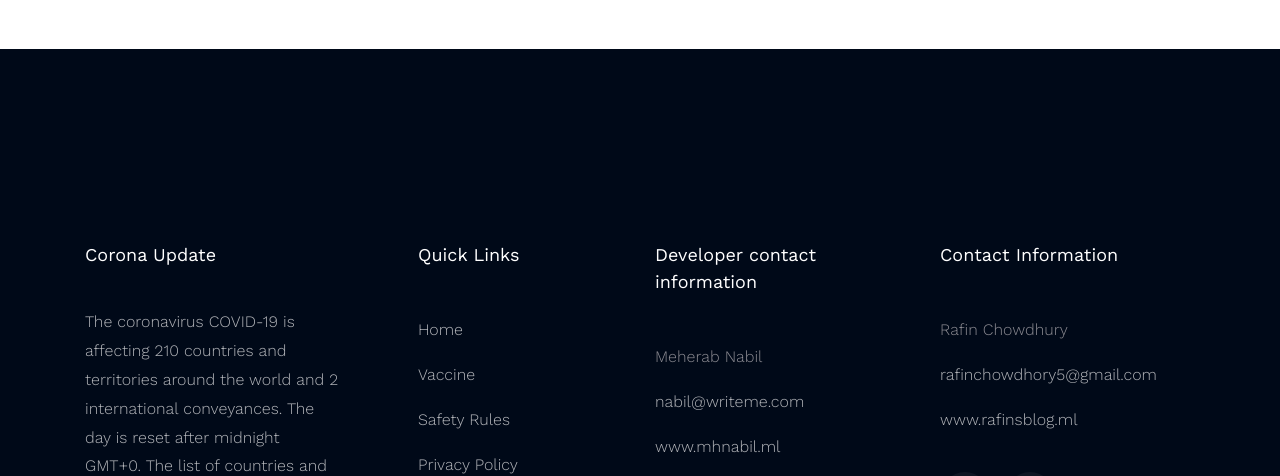
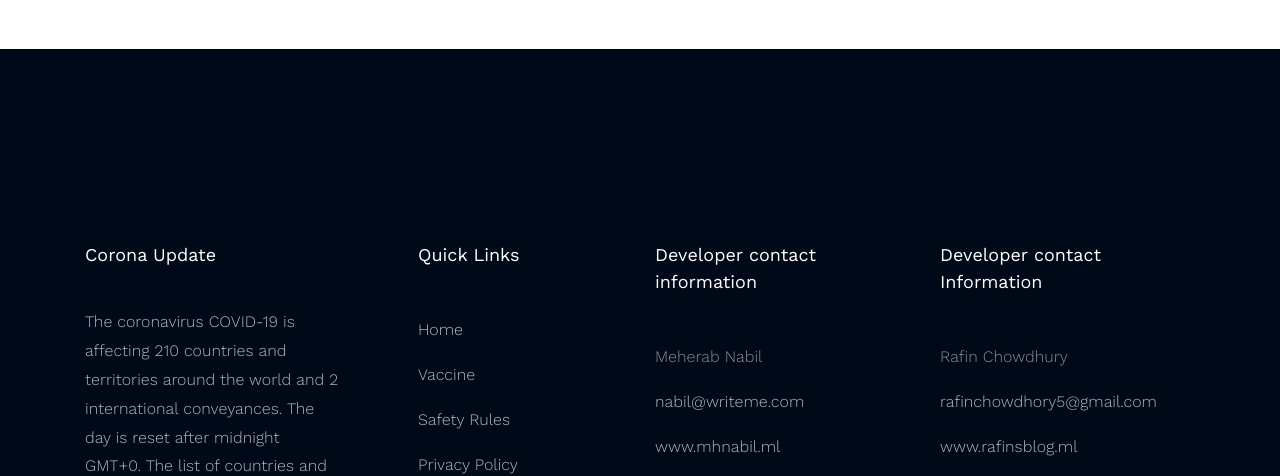
Before and after one commit to coronaupdatelive/corona-2-, a plain HTML site: page about.html in a window 1280 px wide. Shown: the part 1336-1812 px from the top of the page. Drawn offline with nearby package versions, Linux system fonts and the light colour scheme; some packages are replaced by stand-ins of ours; no server answers.

Commit message:
Update about.html

```diff
--- a/about.html
+++ b/about.html
@@ -197,7 +197,7 @@
           </div>
           <div class="col-md">
             <div class="ftco-footer-widget mb-4">
-			<h2 class="ftco-heading-2">Contact Information</h2>
+			<h2 class="ftco-heading-2">Developer contact Information</h2>
               <ul class="list-unstyled">
 
 
```
